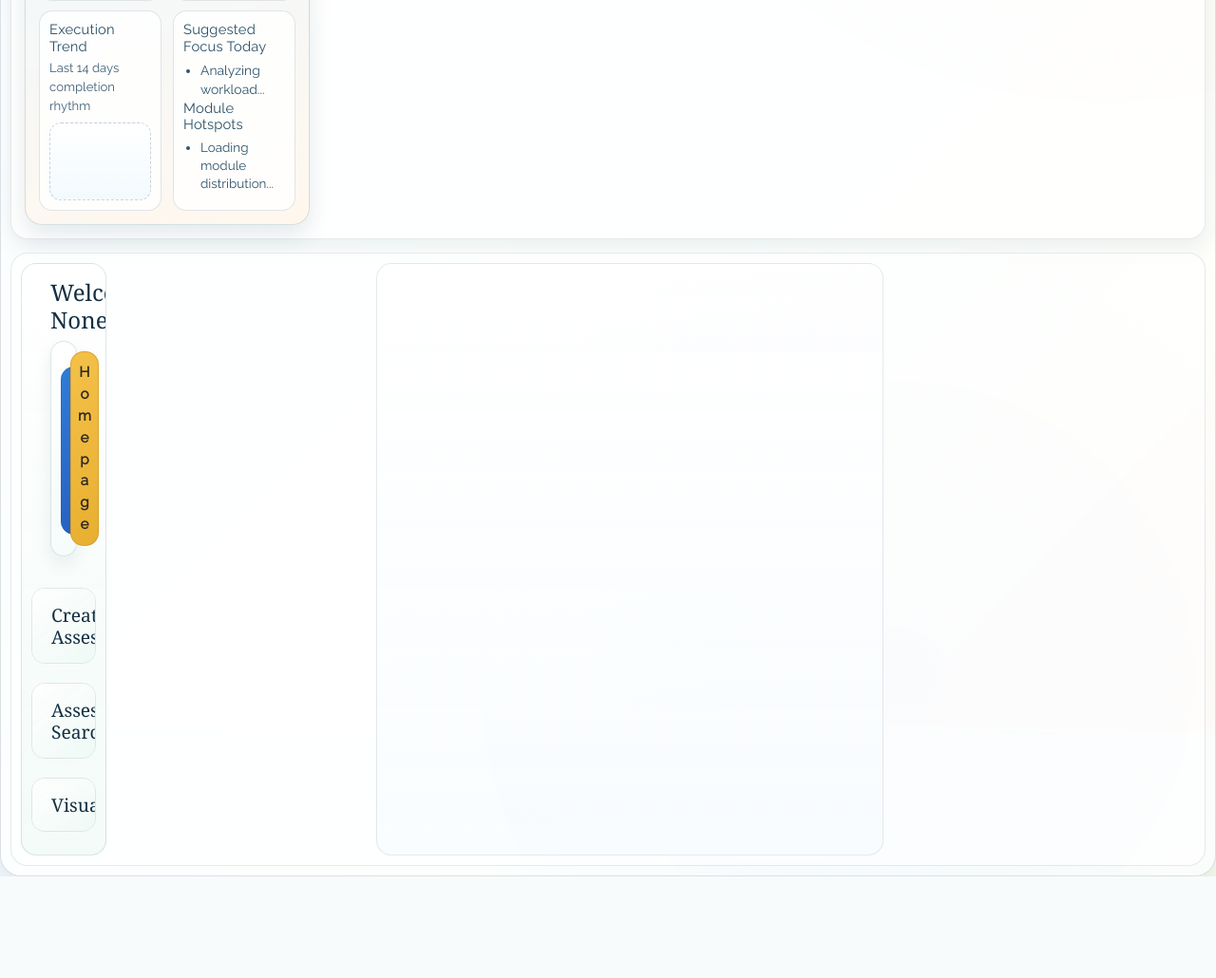
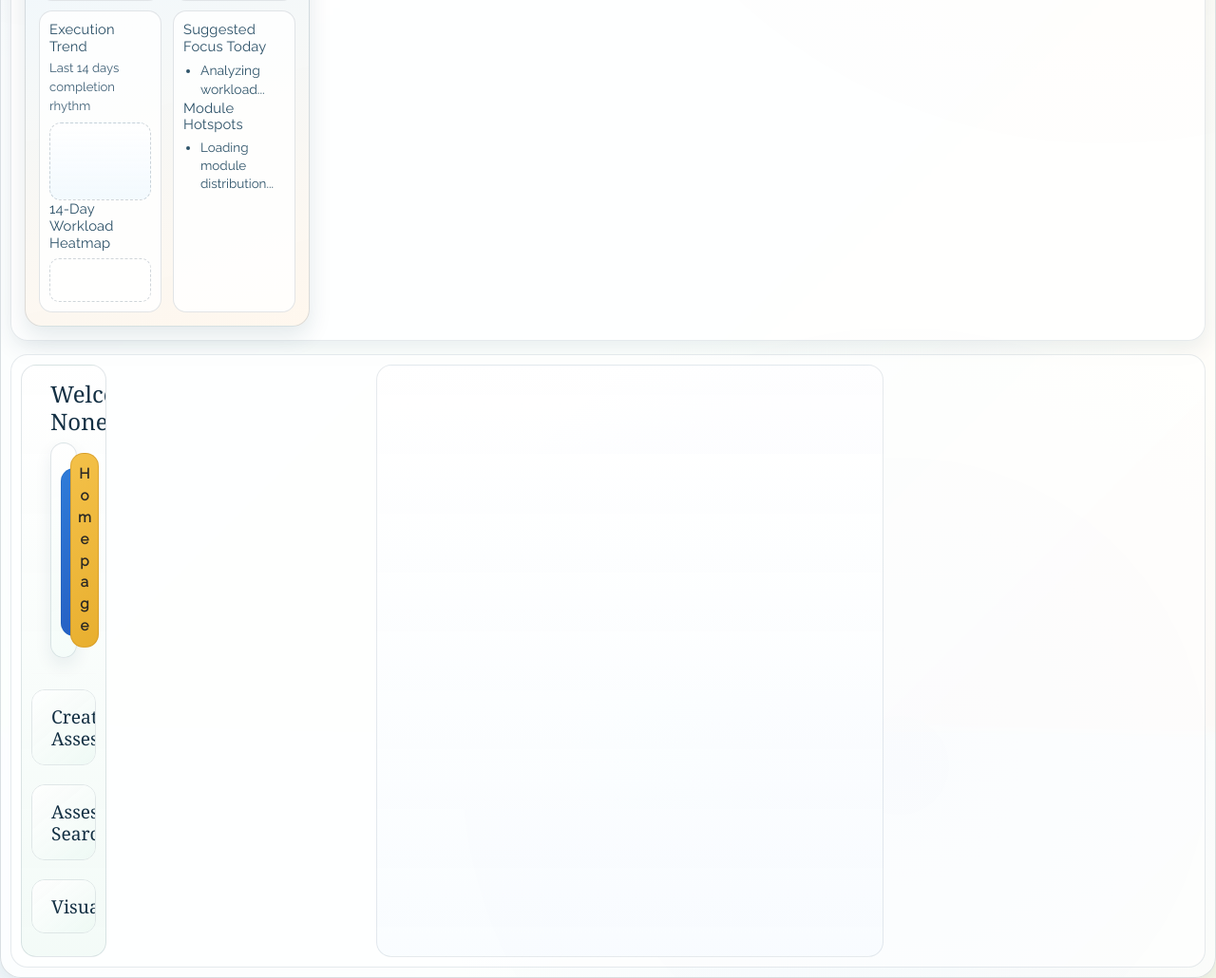
Before and after one commit to frankwyf/Flask_Todo_List, a Flask app: page /discard in a window 1280 px wide. Shown: the part 829-1859 px from the top of the page at 95% size. Before the commit the page ends 1752 px from the top, so only its background shows below. Run offline with Flask 3, Linux system fonts and the light colour scheme; data that the repository does not hold is empty; some libraries are stand-ins or nearby versions.

Commit message:
feat(ui): add dashboard heatmap and grouped API anchor navigation

```diff
--- a/app/static/css/portfolio-upgrade.css
+++ b/app/static/css/portfolio-upgrade.css
@@ -995,6 +995,41 @@ button[type="reset"],
   padding: 10px;
 }
 
+#todo_list .insight-heatmap {
+  margin-top: 8px;
+  border: 1px dashed rgba(19, 47, 67, 0.2);
+  border-radius: 10px;
+  background: rgba(255, 255, 255, 0.88);
+  padding: 8px;
+  display: grid;
+  grid-template-columns: repeat(14, minmax(0, 1fr));
+  gap: 4px;
+  min-height: 46px;
+}
+
+#todo_list .heat-cell {
+  display: block;
+  aspect-ratio: 1 / 1;
+  border-radius: 4px;
+  background: rgba(57, 95, 120, 0.16);
+}
+
+#todo_list .heat-cell.lvl-1 {
+  background: rgba(55, 131, 173, 0.35);
+}
+
+#todo_list .heat-cell.lvl-2 {
+  background: rgba(45, 141, 129, 0.55);
+}
+
+#todo_list .heat-cell.lvl-3 {
+  background: rgba(38, 153, 98, 0.72);
+}
+
+#todo_list .heat-cell.lvl-4 {
+  background: rgba(18, 143, 70, 0.88);
+}
+
 #todo_list .trend-point {
   display: block;
   height: var(--bar-height, 12%);
@@ -1656,8 +1691,10 @@ body.dark textarea::placeholder {
 
 [data-theme="dark"] #todo_list .insight-ops-card,
 [data-theme="dark"] #todo_list .insight-trend-strip,
+[data-theme="dark"] #todo_list .insight-heatmap,
 body.dark #todo_list .insight-ops-card,
-body.dark #todo_list .insight-trend-strip {
+body.dark #todo_list .insight-trend-strip,
+body.dark #todo_list .insight-heatmap {
   background: rgba(14, 28, 43, 0.9);
   border-color: rgba(182, 216, 242, 0.24);
 }
--- a/app/static/js/home.js
+++ b/app/static/js/home.js
@@ -250,6 +250,52 @@ function renderTrendStrip(timelineItems) {
     });
 }
 
+function renderHeatmap(timelineItems) {
+    var heatmap = document.getElementById("insight-heatmap");
+    if (!heatmap) {
+        return;
+    }
+
+    heatmap.innerHTML = "";
+    var items = timelineItems || [];
+    if (!items.length) {
+        var empty = document.createElement("p");
+        empty.className = "insight-trend-empty";
+        empty.textContent = "No heatmap data yet.";
+        heatmap.appendChild(empty);
+        return;
+    }
+
+    var max = 0;
+    items.forEach(function (item) {
+        if (item.count > max) {
+            max = item.count;
+        }
+    });
+    if (!max) {
+        max = 1;
+    }
+
+    items.forEach(function (item) {
+        var cell = document.createElement("span");
+        var ratio = item.count / max;
+        var level = 0;
+        if (ratio > 0.75) {
+            level = 4;
+        } else if (ratio > 0.5) {
+            level = 3;
+        } else if (ratio > 0.25) {
+            level = 2;
+        } else if (ratio > 0) {
+            level = 1;
+        }
+        cell.className = "heat-cell lvl-" + level;
+        cell.setAttribute("title", item.date + " : " + item.count + " task(s)");
+        cell.setAttribute("aria-label", item.date + " workload level " + level);
+        heatmap.appendChild(cell);
+    });
+}
+
 function setFocusRecommendations(kpis) {
     var list = document.getElementById("insight-focus-list");
     if (!list) {
@@ -409,6 +455,7 @@ function loadInsightsBoard(board, userId) {
             renderPriorityMiniChart(insights.priority_distribution || {});
             renderTimelineMiniChart(timeline.timeline || []);
             renderTrendStrip(timeline.timeline || []);
+            renderHeatmap(timeline.timeline || []);
             setFocusRecommendations(kpis);
             setHealthBadge(kpis);
             renderModuleSpotlight(insights.module_distribution || {});
--- a/app/templates/dolist.html
+++ b/app/templates/dolist.html
@@ -114,6 +114,8 @@
                     <h5>Execution Trend</h5>
                     <p class="insight-ops-sub">Last 14 days completion rhythm</p>
                     <div id="insight-trend-strip" class="insight-trend-strip" role="img" aria-label="Completion trend strip chart"></div>
+                    <h5 class="insight-subhead">14-Day Workload Heatmap</h5>
+                    <div id="insight-heatmap" class="insight-heatmap" role="img" aria-label="Workload heatmap for recent days"></div>
                 </article>
                 <article class="insight-ops-card" aria-label="Recommended actions">
                     <h5>Suggested Focus Today</h5>
```
Also changed, not shown: app/static/css/portfolio-pages.css (+14 -0 lines), app/templates/portfolio_api.html (+14 -0 lines), tests/click/test_routes_coverage.py (+9 -0 lines).
